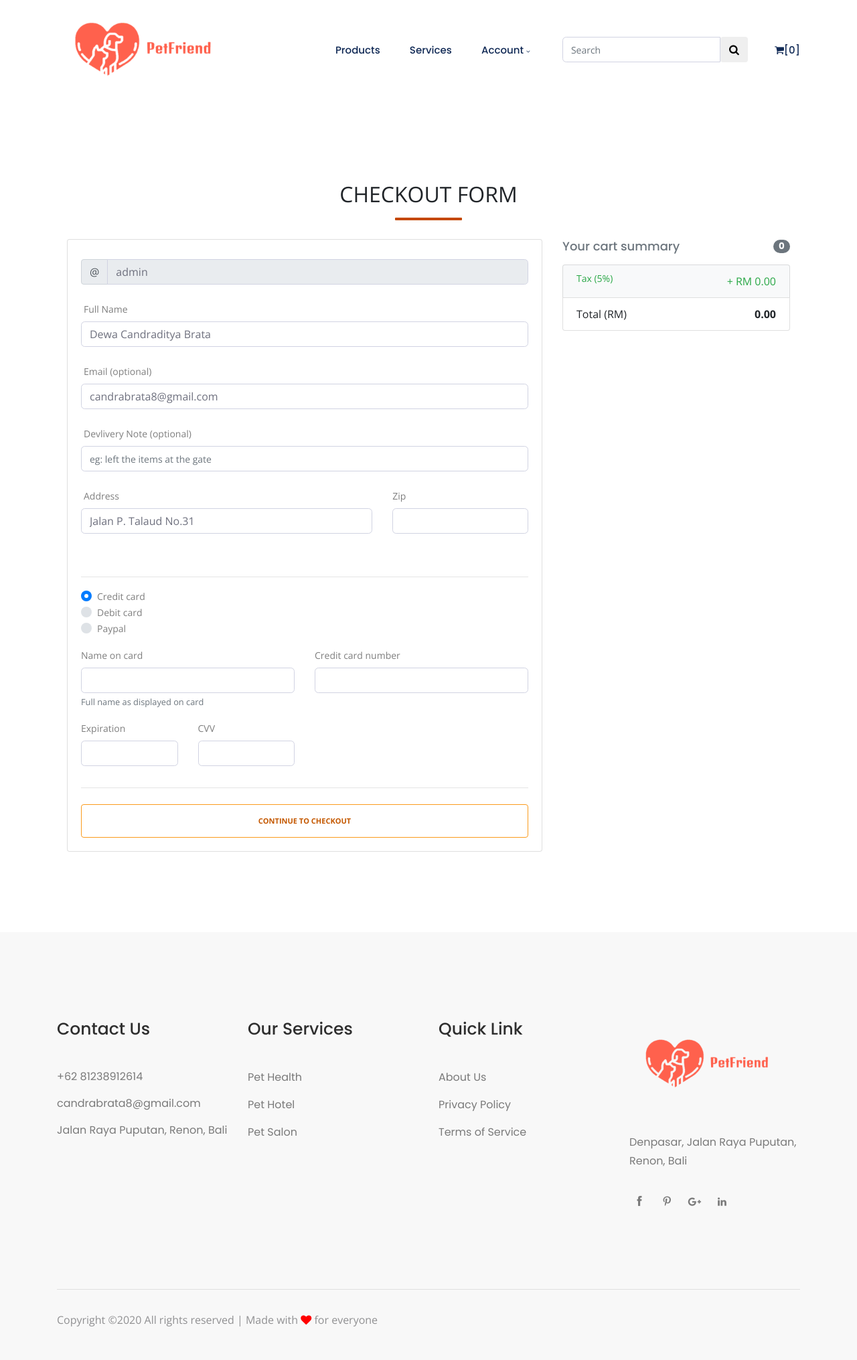
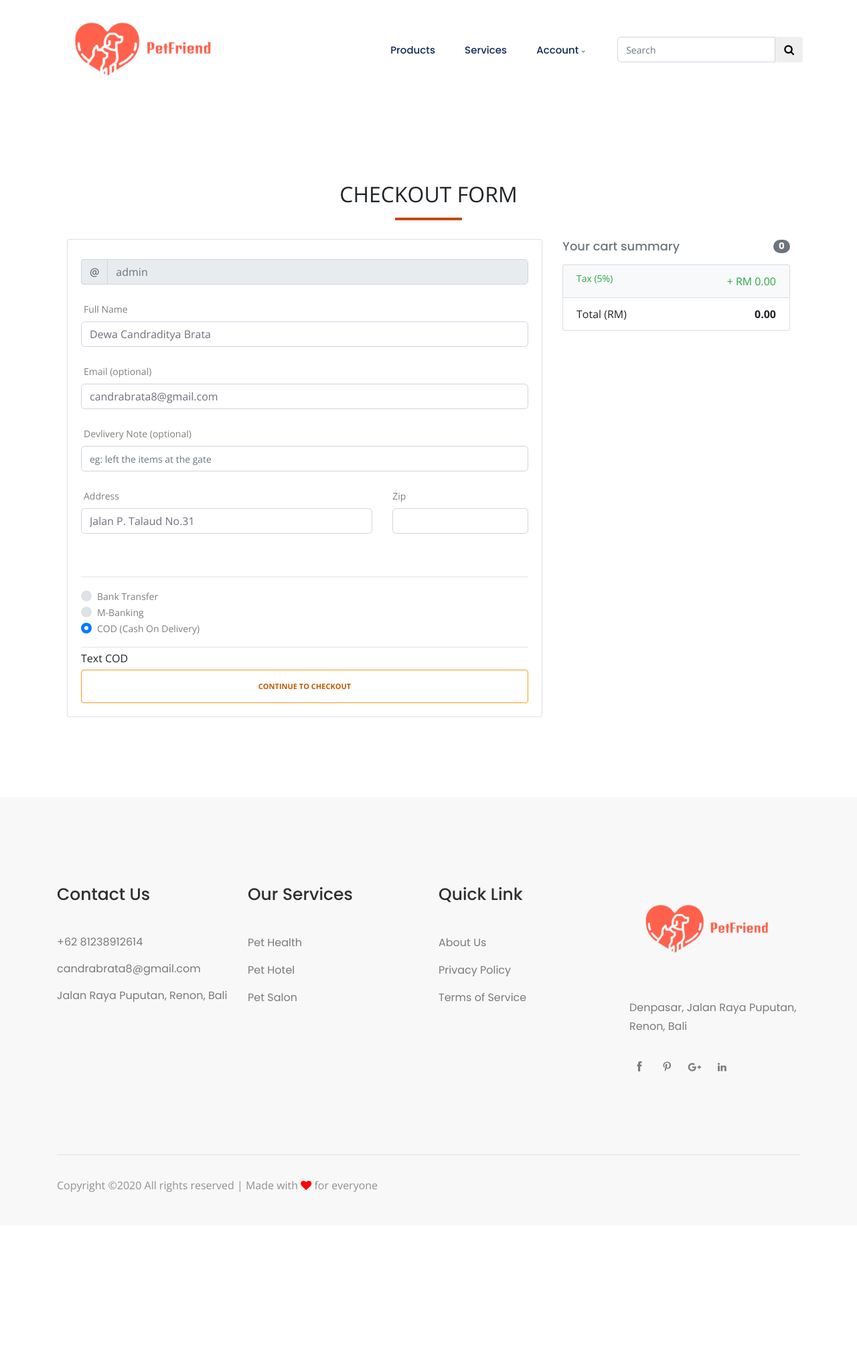
Before and after one commit to dewacandra4/PetFriend, a CodeIgniter app: page /PetFriend/index.php/home/payment in a window 1280 px wide. Shown: the whole page at 67% size. After the commit the page ends 1780 px from the top, so only its background shows below. Run offline with CodeIgniter, Linux system fonts and the light colour scheme; a user stored in the database is signed in; data comes from the database, SQL or seed files in the repository; some libraries are stand-ins or nearby versions.

Commit message:
update v1

```diff
--- a/application/views/customer/payment.php
+++ b/application/views/customer/payment.php
@@ -91,54 +91,24 @@
               </div>
               <!--Grid row-->
               <hr>
-              <div class="d-block my-3">
+              <div class="d-block my-1">
                 <div class="custom-control custom-radio">
-                  <input id="credit" name="payment_method" type="radio" class="custom-control-input" value="Credit Card" checked required>
-                  <label class="custom-control-label" for="credit">Credit card</label>
+                  <input id="Bank" name="payment_method" type="radio" class="custom-control-input" value="Bank Transfer" checked required>
+                  <label class="custom-control-label" for="Bank">Bank Transfer</label>
                 </div>
                 <div class="custom-control custom-radio">
-                  <input id="debit" name="payment_method" type="radio" class="custom-control-input" value="Debit Card" required>
-                  <label class="custom-control-label" for="debit">Debit card</label>
+                  <input id="M-Bank" name="payment_method" type="radio" class="custom-control-input" value="M-Banking" required>
+                  <label class="custom-control-label" for="M-Bank">M-Banking</label>
                 </div>
                 <div class="custom-control custom-radio">
-                  <input id="paypal" name="payment_method" type="radio" class="custom-control-input" value="Paypal" required>
-                  <label class="custom-control-label" for="paypal">Paypal</label>
+                  <input id="COD" name="payment_method" type="radio" class="custom-control-input" value="COD" required>
+                  <label class="custom-control-label" for="COD">COD (Cash On Delivery)</label>
                 </div>
               </div>
-              <div class="row">
-                <div class="col-md-6 mb-3">
-                  <label for="cc-name">Name on card</label>
-                  <input type="text" class="form-control" id="cc-name" placeholder="" required>
-                  <small class="text-muted">Full name as displayed on card</small>
-                  <div class="invalid-feedback">
-                    Name on card is required
-                  </div>
-                </div>
-                <div class="col-md-6 mb-3">
-                  <label for="cc-number">Credit card number</label>
-                  <input type="text" class="form-control" id="cc-number" placeholder="" required>
-                  <div class="invalid-feedback">
-                    Credit card number is required
-                  </div>
-                </div>
-              </div>
-              <div class="row">
-                <div class="col-md-3 mb-3">
-                  <label for="cc-expiration">Expiration</label>
-                  <input type="text" class="form-control" id="cc-expiration" placeholder="" required>
-                  <div class="invalid-feedback">
-                    Expiration date required
-                  </div>
-                </div>
-                <div class="col-md-3 mb-3">
-                  <label for="cc-expiration">CVV</label>
-                  <input type="text" class="form-control" id="cc-cvv" placeholder="" required>
-                  <div class="invalid-feedback">
-                    Security code required
-                  </div>
-                </div>
-              </div>
-              <hr class="mb-4">
+              <hr class="mb-1">
+              <div class="Box1" style="display:none">Text Bank Trf</div>
+              <div class="Box2" style="display:none">Text M-Banking</div>
+              <div class="Box3" style="display:none">Text COD</div>
               <input type="hidden" name="user_id" value="<?=$user['id'];?>">
               <input type="hidden" name="order_status" value="Verifying Payment">
               <input type="hidden" name="total_price" value="<?php echo $this->cart->total()*0.05 + $this->cart->total(); ?>">
@@ -201,3 +171,24 @@
     </div>
   </main>
   <!--Main layout-->
+  <script src="http://code.jquery.com/jquery-1.8.3.min.js"></script>
+<Script>
+$('input[type="radio"]').click(function(){
+        if($(this).attr("value")=="COD"){
+            $(".Box3").show('fast');
+            $(".Box2").hide('fast');
+            $(".Box1").hide('fast');
+        }
+        if($(this).attr("value")=="Bank Transfer"){
+            $(".Box1").show('fast');
+            $(".Box3").hide('fast');
+            $(".Box2").hide('fast');
+        }
+        if($(this).attr("value")=="M-Banking"){
+            $(".Box2").show('fast');
+            $(".Box1").hide('fast');
+            $(".Box3").hide('fast');
+        }
+    });
+$('input[type="radio"]').trigger('click');
+</Script>
--- a/application/views/home/header.php
+++ b/application/views/home/header.php
@@ -78,9 +78,11 @@ defined('BASEPATH') OR exit('No direct script access allowed');
                                                 </div>
                                             </form>
                                         </li>
+                                        <?php if (is_admin() == 2) : ?>
                                         <li>
                                             <a href="<?= base_url('Home/cart'); ?>" class="nav-link "><span class="fa fa-shopping-cart fa-2x"></span>[<span class="cart-item-total"><?php echo $this->cart->total_items();?></span>]</a>
                                         </li>
+                                        <?php endif; ?>
                                     </ul>
                                 </nav>
                             </div>
--- a/application/views/home/home.php
+++ b/application/views/home/home.php
@@ -81,7 +81,9 @@
                                                 </ul>
                                             </div>
                                             <p class="item-price"> <b>$<?= $p->price;?></b></p>
+                                            <?php if (is_admin() == 2) : ?>
                                             <?= anchor('home/add_to_cart/'.$p->id,'<div class="add_cart btn btn-cart">Add to cart</div>')?>
+                                            <?php endif; ?>
                                             <?= anchor('home/detail_product/'.$p->id,'<div class="btn-detail">Detail</div>')?>
                                         </div>
                                     </div>
--- a/application/views/home/products.php
+++ b/application/views/home/products.php
@@ -43,7 +43,9 @@
                                         <br>
                                         <span class="badge badge-pill badge-success mb-3">RM <?= $product['price'] ?></span>
                                         <br>
+                                        <?php if (is_admin() == 2) : ?>
                                         <?= anchor('home/add_to_cart/'.$product['id'],'<div class="add_cart btn btn-cart">Add to cart</div>')?>
+                                        <?php endif; ?>
                                         <?= anchor('home/detail_product/'.$product['id'],'<div class="btn btn-detail">Detail</div>')?>
                                     </div>
                                 </div>
--- a/application/views/home/search.php
+++ b/application/views/home/search.php
@@ -70,7 +70,9 @@
                                         <br>
                                         <span class="badge badge-pill badge-success mb-3">RM <?= $product->price ?></span>
                                         <br>
+                                        <?php if (is_admin() == 2) : ?>
                                         <?= anchor('home/add_to_cart/'.$product->id,'<div class="add_cart btn btn-cart">Add to cart</div>')?>
+                                        <?php endif; ?>
                                         <?= anchor('home/detail_product/'.$product->id,'<div class="btn btn-detail">Detail</div>')?>
                                     </div>
                                 </div>
--- a/application/views/home/searchA.php
+++ b/application/views/home/searchA.php
@@ -70,7 +70,9 @@
                                         <br>
                                         <span class="badge badge-pill badge-success mb-3">RM <?= $product->price ?></span>
                                         <br>
+                                        <?php if (is_admin() == 2) : ?>
                                         <?= anchor('home/add_to_cart/'.$product->id,'<div class="add_cart btn btn-cart">Add to cart</div>')?>
+                                        <?php endif; ?>
                                         <?= anchor('home/detail_product/'.$product->id,'<div class="btn btn-detail">Detail</div>')?>
                                     </div>
                                 </div>
--- a/application/views/home/searchD.php
+++ b/application/views/home/searchD.php
@@ -70,7 +70,9 @@
                                         <br>
                                         <span class="badge badge-pill badge-success mb-3">RM <?= $product->price ?></span>
                                         <br>
+                                        <?php if (is_admin() == 2) : ?>
                                         <?= anchor('home/add_to_cart/'.$product->id,'<div class="add_cart btn btn-cart">Add to cart</div>')?>
+                                        <?php endif; ?>
                                         <?= anchor('home/detail_product/'.$product->id,'<div class="btn btn-detail">Detail</div>')?>
                                     </div>
                                 </div>
--- a/application/views/home/searchP.php
+++ b/application/views/home/searchP.php
@@ -57,7 +57,9 @@
                                         <br>
                                         <span class="badge badge-pill badge-success mb-3">RM <?= $product->price ?></span>
                                         <br>
+                                        <?php if (is_admin() == 2) : ?>
                                         <?= anchor('home/add_to_cart/'.$product->id,'<div class="add_cart btn btn-cart">Add to cart</div>')?>
+                                        <?php endif; ?>
                                         <?= anchor('home/detail_product/'.$product->id,'<div class="btn btn-detail">Detail</div>')?>
                                     </div>
                                 </div>
```
Also changed, not shown: application/views/customer/cart.php (+17 -27 lines).
